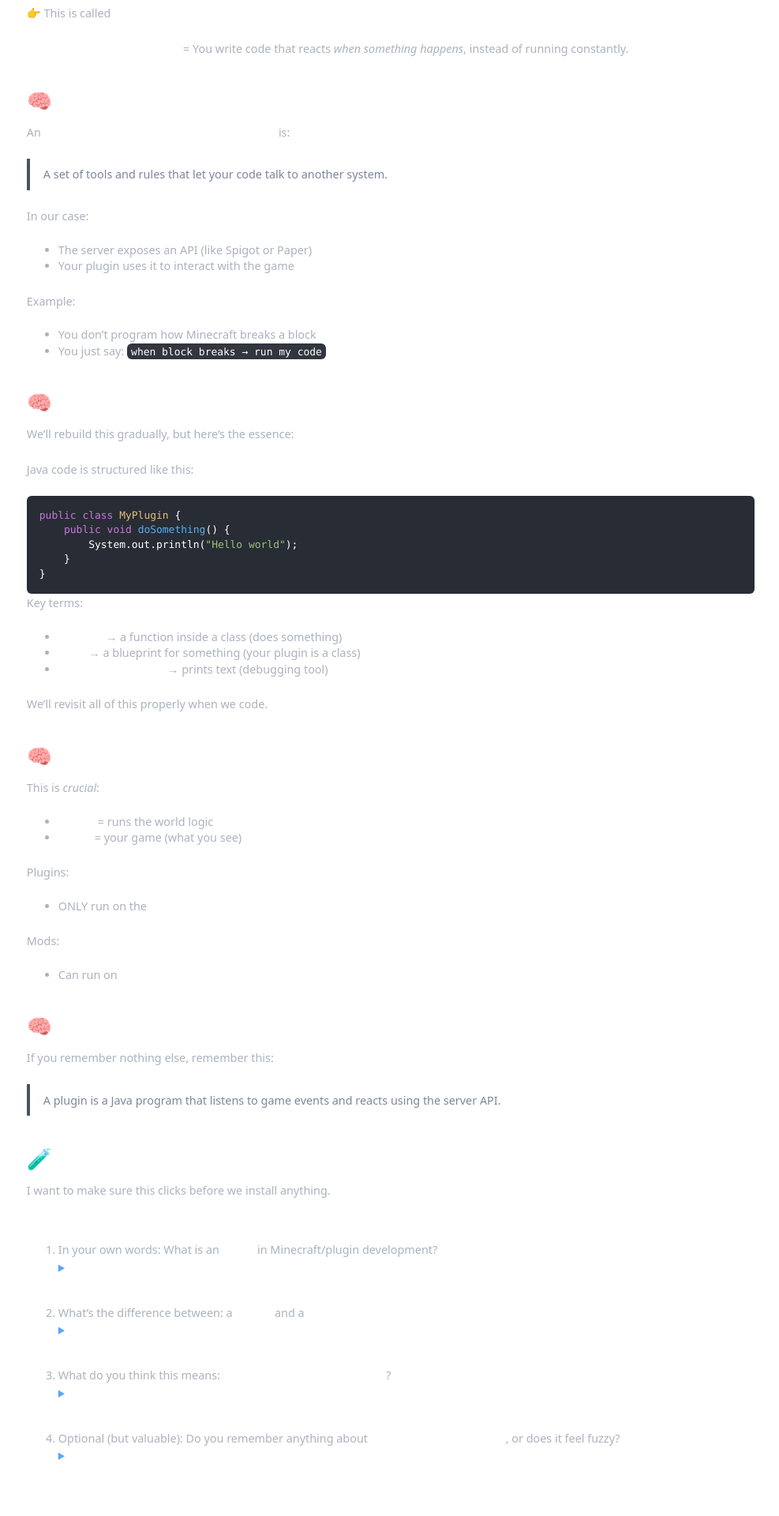
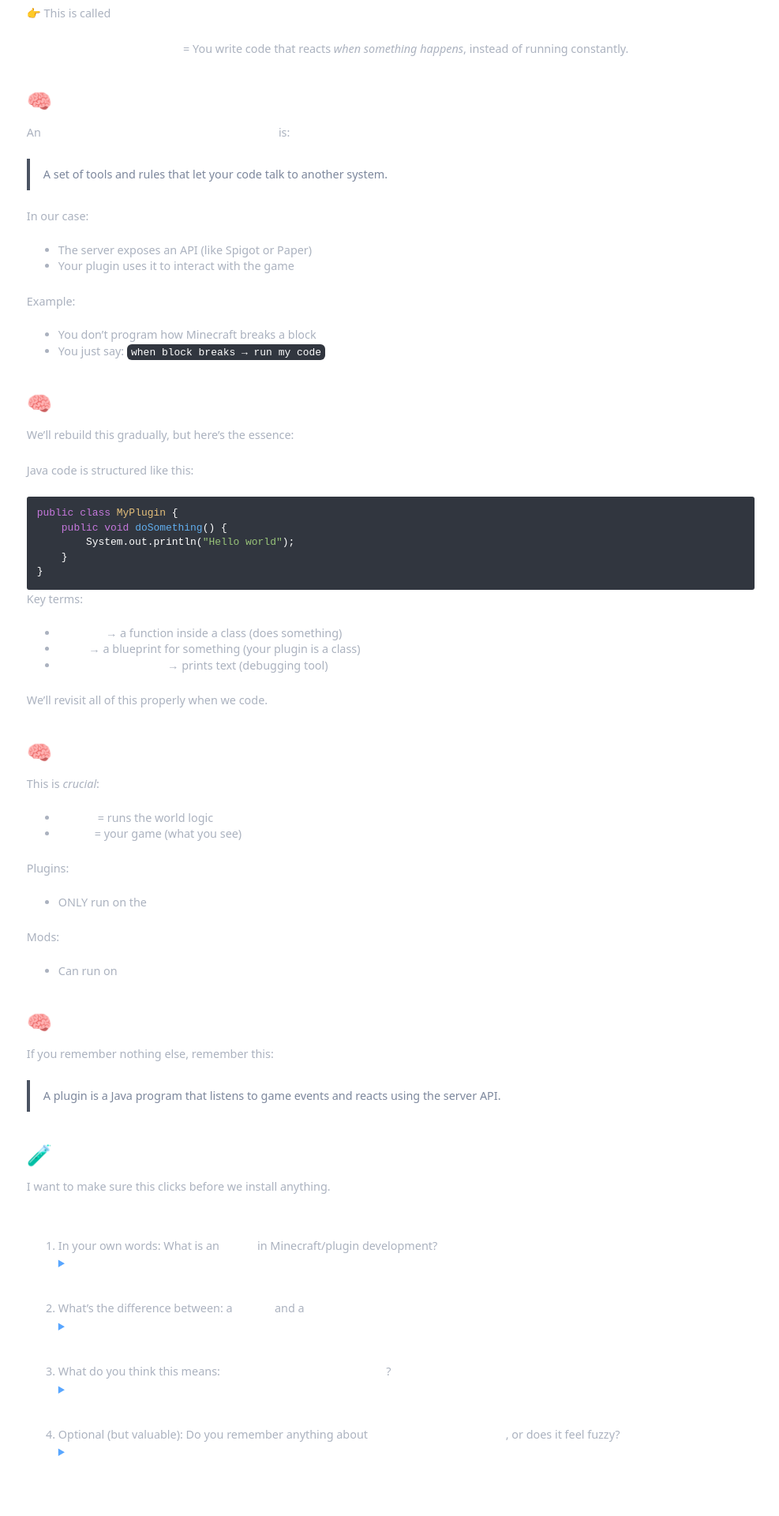
Before and after one commit to Evvy/evvy.github.io, a Jekyll site: the page built from minecraft/index.md, in a window 1280 px wide. Shown: the part 701-2621 px from the top of the page at 79% size, without its empty margins (145-1132 px from the left). Built offline with Jekyll 4.4.1, drawn with Linux system fonts in a browser that asks for light colours; nearby versions of some CDN libraries.

Commit message:
Update style.css

```diff
--- a/assets/style.css
+++ b/assets/style.css
@@ -75,20 +75,20 @@ html {
     border-left: 4px solid #4b5362;
 }
 
-.markdown-body pre {
+/* .markdown-body pre {
   background: #282c34;
   border-radius: 6px;
   padding: 16px;
   overflow: auto;
   border: none;
-}
+} */
 
-.markdown-body pre code.hljs {
+/* .markdown-body pre code.hljs {
   display: block;
   background: transparent;
   padding: 0;
   border: 0;
-}
+} */
 
 .markdown-body code:not(pre code) {
   background: #31363f;
@@ -97,13 +97,9 @@ html {
 }
 
 .markdown-body code {
-    font-family: Menlo, Consolas, "DejaVu Sans Mono", monospace;
     color: #ffffff;
-    background-color: #3a3f4b;
-    font-weight: normal;
     background: #31363f;
     border-radius: 3px;
-    padding: 2px 4px;
     font-size: 90%;
 }
 
```
